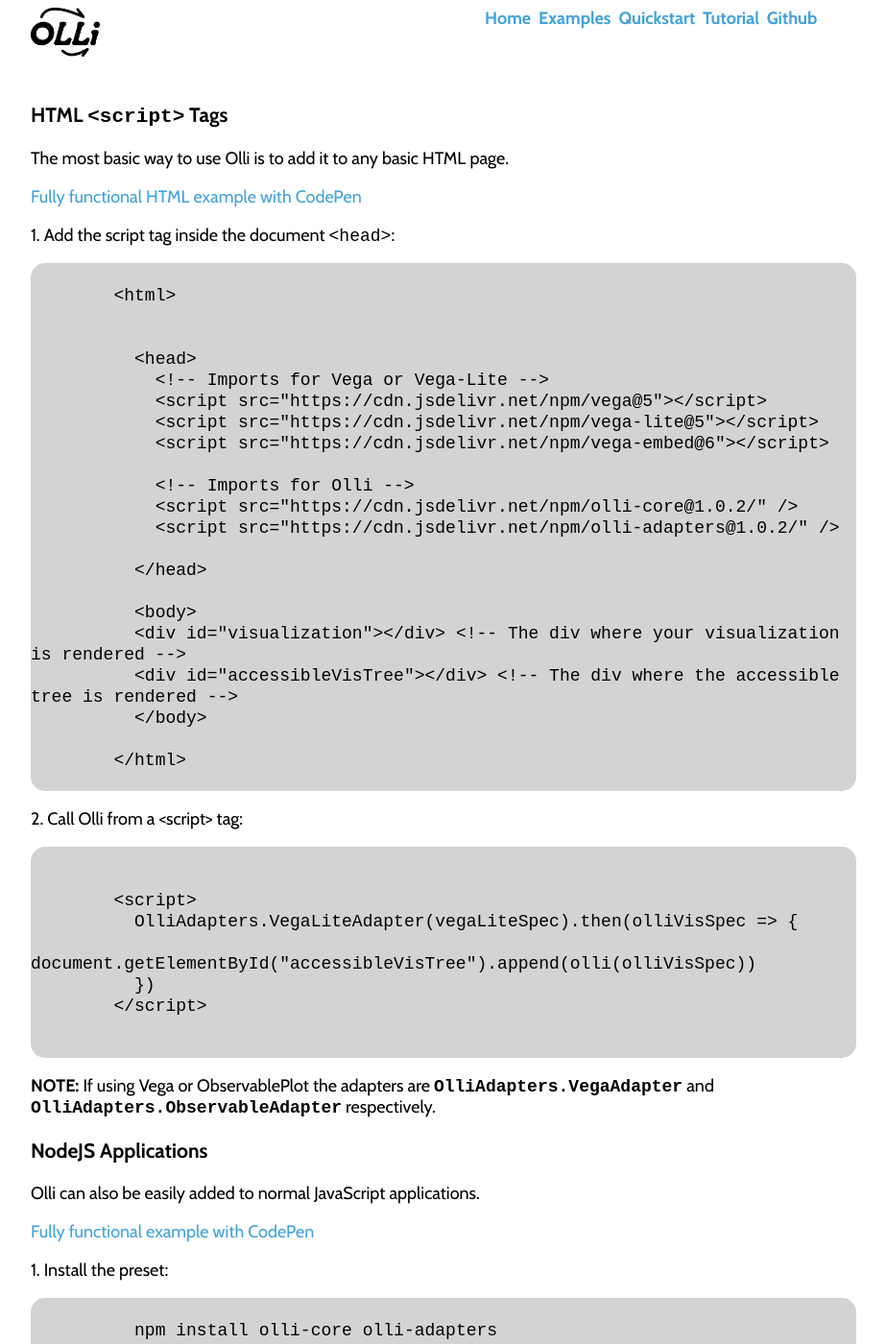
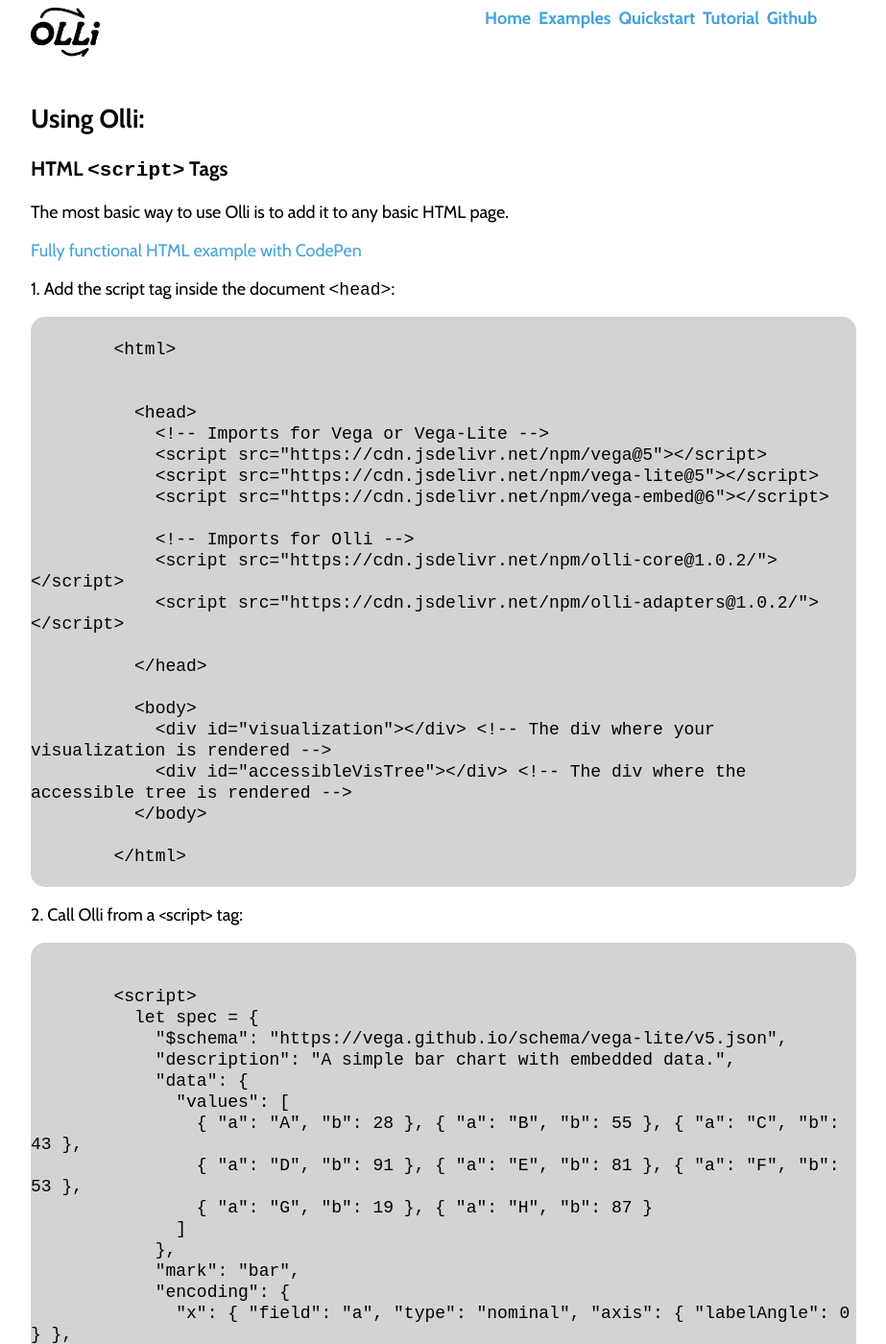
Before and after one commit to mitvis/olli, a Jekyll site: the page built from docs/quickstart.html, in a window 1280 px wide and 1400 px high. Shown: the whole window at 96% size, without its empty margins (242-1165 px from the left). Built offline with Jekyll 4.4.1, drawn with Linux system fonts in a browser that asks for light colours; some of the changed text lies outside the part shown.

Commit message:
live html example and line chart fix

```diff
--- a/docs/_includes/examples/lineChart-op.html
+++ b/docs/_includes/examples/lineChart-op.html
@@ -7,7 +7,7 @@
 <body>
     <div class="Code-Block">
         <code class="prettyprint">
-        d3. csv("https://raw.githubusercontent.com/vega/vega-datasets/next/data/stocks.csv").then(data => {
+        d3.csv("https://raw.githubusercontent.com/vega/vega-datasets/next/data/stocks.csv").then(data => {
             let googleData = data.filter(d => d.symbol === "GOOG");
 
             let spec = { ... } // spec using googleData
--- a/docs/quickstart.html
+++ b/docs/quickstart.html
@@ -5,9 +5,10 @@
 
 <div>
   <div>
+    <h2>Using Olli:</h2>
     <h3>HTML <code>&lt;script&gt;</code> Tags</h3>
     <p>The most basic way to use Olli is to add it to any basic HTML page.</p>
-    <p><a href="" target="_blank">Fully functional HTML example with CodePen</a></p>
+    <p><a href="https://codepen.io/matt-blanco/pen/abYQOEM" target="_blank">Fully functional HTML example with CodePen</a></p>
     <p>1. Add the script tag inside the document <code>&lt;head&gt;</code>:</p>
     <div class="Code-Block">
       <code class="prettyprint">
@@ -21,14 +22,14 @@
             &lt;script src="https://cdn.jsdelivr.net/npm/vega-embed@6"&gt;&lt;/script&gt;
 
             &lt;!-- Imports for Olli --&gt;
-            &lt;script src="https://cdn.jsdelivr.net/npm/olli-core@1.0.2/" /&gt;
-            &lt;script src="https://cdn.jsdelivr.net/npm/olli-adapters@1.0.2/" /&gt;
+            &lt;script src="https://cdn.jsdelivr.net/npm/olli-core@1.0.2/"&gt;&lt;/script&gt;
+            &lt;script src="https://cdn.jsdelivr.net/npm/olli-adapters@1.0.2/"&gt;&lt;/script&gt;
 
           &lt;/head&gt;
 
           &lt;body&gt;
-          &lt;div id="visualization"&gt;&lt;/div&gt; &lt;!-- The div where your visualization is rendered --&gt;
-          &lt;div id="accessibleVisTree"&gt;&lt;/div&gt; &lt;!-- The div where the accessible tree is rendered --&gt;
+            &lt;div id="visualization"&gt;&lt;/div&gt; &lt;!-- The div where your visualization is rendered --&gt;
+            &lt;div id="accessibleVisTree"&gt;&lt;/div&gt; &lt;!-- The div where the accessible tree is rendered --&gt;
           &lt;/body&gt;
 
         &lt;/html&gt;
@@ -39,6 +40,33 @@
       <code class="prettyprint">
 
         &lt;script&gt;
+          let spec = {
+            "$schema": "https://vega.github.io/schema/vega-lite/v5.json",
+            "description": "A simple bar chart with embedded data.",
+            "data": {
+              "values": [
+                { "a": "A", "b": 28 }, { "a": "B", "b": 55 }, { "a": "C", "b": 43 },
+                { "a": "D", "b": 91 }, { "a": "E", "b": 81 }, { "a": "F", "b": 53 },
+                { "a": "G", "b": 19 }, { "a": "H", "b": 87 }
+              ]
+            },
+            "mark": "bar",
+            "encoding": {
+              "x": { "field": "a", "type": "nominal", "axis": { "labelAngle": 0 } },
+              "y": { "field": "b", "type": "quantitative" }
+            }
+          }
+
+          let vegaSpec = vegaLite.compile(spec).spec
+          const runtime = vega.parse(vegaSpec);
+          const vegaRender = document.getElementById('visualization');
+          let view = new vega.View(runtime)
+            .logLevel(vega.Warn)
+            .initialize(vegaRender)
+            .renderer('svg')
+            .hover()
+            .run();
+
           OlliAdapters.VegaLiteAdapter(vegaLiteSpec).then(olliVisSpec => {
             document.getElementById("accessibleVisTree").append(olli(olliVisSpec))
           })
```
Also changed, not shown: docs/_includes/examples/scatterplot-v.html (+5 -8 lines), docs/tutorial.html (+18 -21 lines), docs/_includes/examples/lineChart-vl.html (indentation only).
